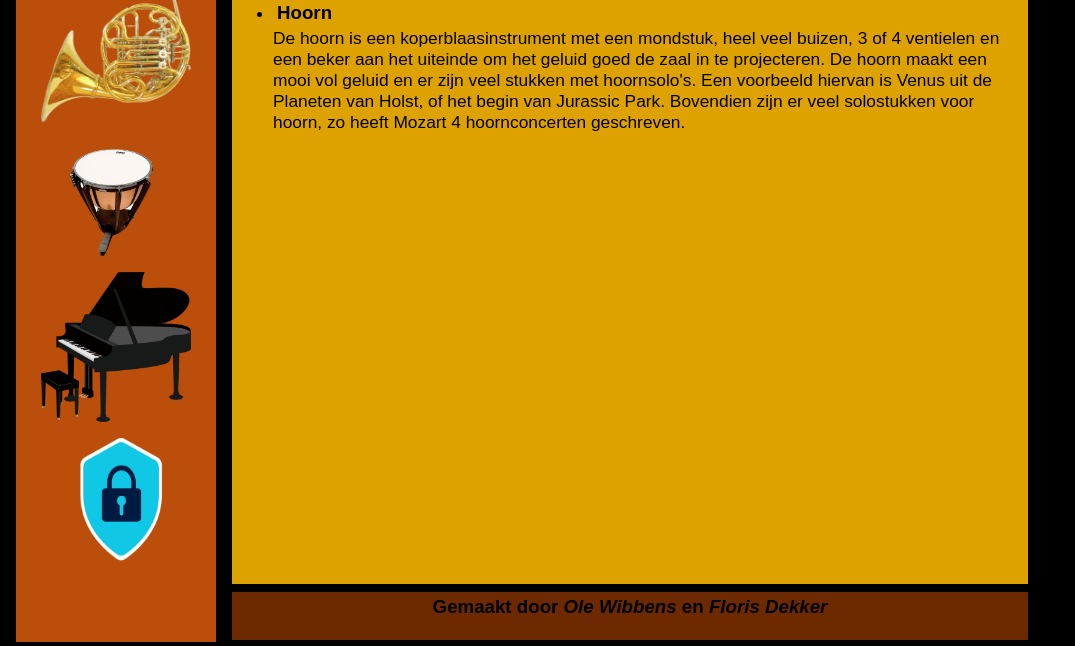
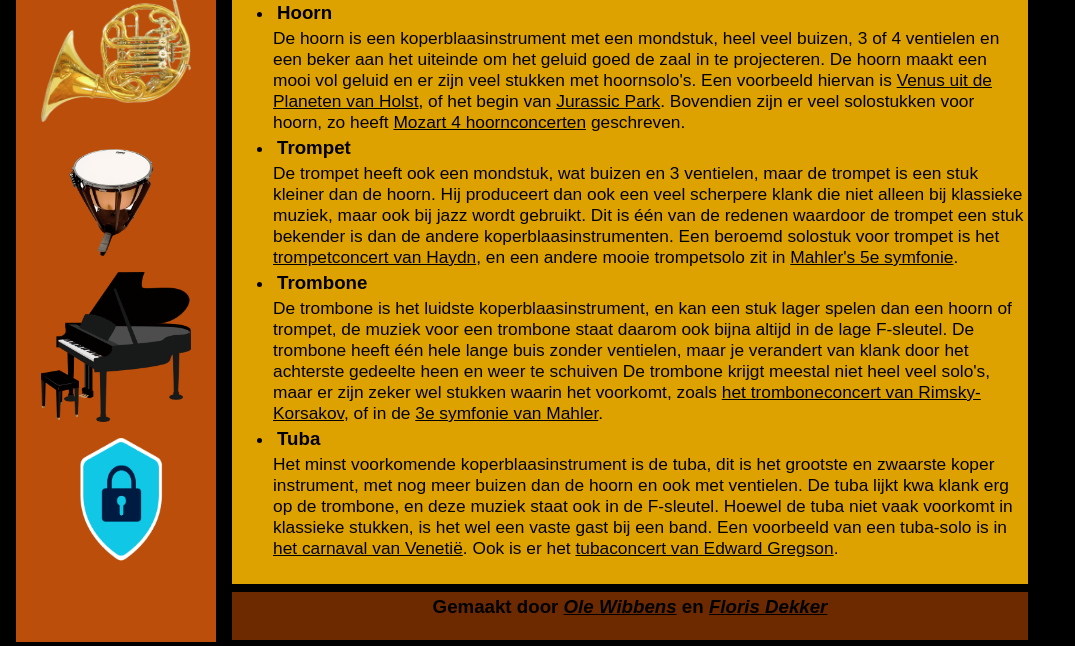
Before and after one commit to OleEsoom/2324-website-v4in2-ole-florisD, a plain HTML site: page koperblazers.html in a window 1280 px wide. Shown: the part 370-1016 px from the top of the page, without its empty margins (0-1075 px from the left). Drawn offline with Linux system fonts and the light colour scheme.

Commit message:
koperblazers klaar

```diff
--- a/koperblazers.html
+++ b/koperblazers.html
@@ -38,8 +38,26 @@
         <li>
           <h3>Hoorn</h3>
           <p>De hoorn is een koperblaasinstrument met een mondstuk, heel veel buizen, 3 of 4 ventielen en een beker aan het uiteinde om het geluid goed de zaal in te projecteren. De hoorn maakt een mooi vol geluid
-          en er zijn veel stukken met hoornsolo's. Een voorbeeld hiervan is <a href="https://www.youtube.com/watch?v=mp5gksq_OEI">Venus uit de Planeten van Holst</a>, of het begin van <a>Jurassic Park</a>. Bovendien zijn er veel solostukken voor hoorn, zo
-          heeft <a>Mozart 4 hoornconcerten</a> geschreven.
+          en er zijn veel stukken met hoornsolo's. Een voorbeeld hiervan is <a href="https://www.youtube.com/watch?v=mp5gksq_OEI">Venus uit de Planeten van Holst</a>, of het begin van <a href="https://www.youtube.com/watch?v=-NqaupGcCpw">Jurassic Park</a>. Bovendien zijn er veel solostukken voor hoorn, zo
+          heeft <a href="https://www.youtube.com/watch?v=MAekby1nvs0">Mozart 4 hoornconcerten</a> geschreven.</p>
+        </li>
+        <li>
+          <h3>Trompet</h3>
+          <p>De trompet heeft ook een mondstuk, wat buizen en 3 ventielen, maar de trompet is een stuk kleiner dan de hoorn. Hij produceert dan ook een veel scherpere klank die niet alleen bij klassieke muziek, maar ook bij jazz wordt gebruikt.
+          Dit is één van de redenen waardoor de trompet een stuk bekender is dan de andere koperblaasinstrumenten. Een beroemd solostuk voor trompet is het <a href="https://www.youtube.com/watch?v=vpFaWJQHwbA">trompetconcert van Haydn</a>, en een andere mooie trompetsolo zit
+          in <a href="https://www.youtube.com/watch?v=vOvXhyldUko">Mahler's 5e symfonie</a>.
+          </p>
+        </li>
+        <li>
+          <h3>Trombone</h3>
+          <p>De trombone is het luidste koperblaasinstrument, en kan een stuk lager spelen dan een hoorn of trompet, de muziek voor een trombone staat daarom ook bijna altijd in de lage F-sleutel. De trombone heeft één hele lange buis zonder ventielen, maar je verandert van klank door het achterste gedeelte heen en weer te schuiven
+          De trombone krijgt meestal niet heel veel solo's, maar er zijn zeker wel stukken waarin het voorkomt, zoals <a href="https://www.youtube.com/watch?v=SBVU_ejKHfI">het tromboneconcert van Rimsky-Korsakov</a>, of  in de <a href="https://www.youtube.com/watch?v=oSBfEPAnDsY">3e symfonie van Mahler</a>.
+          </p>
+        </li>
+        <li>
+          <h3>Tuba</h3>
+          <p>Het minst voorkomende koperblaasinstrument is de tuba, dit is het grootste en zwaarste koper instrument, met nog meer buizen dan de hoorn en ook met ventielen. De tuba lijkt kwa klank erg op de trombone, en deze muziek staat ook in de F-sleutel. Hoewel de tuba niet vaak voorkomt in klassieke stukken,
+          is het wel een vaste gast bij een band. Een voorbeeld van een tuba-solo is in <a href="https://www.youtube.com/watch?v=JJDTtdjkIvA">het carnaval van Venetië</a>. Ook is er het <a href="https://www.youtube.com/watch?v=7r6qw2lYkm4">tubaconcert van Edward Gregson</a>.
           </p>
         </li>
       </ul>
--- a/secties.css
+++ b/secties.css
@@ -81,8 +81,6 @@ body {
  }
  a {
   color:black;
-  text-decoration:none;
-  text-decoration:italic;
  }
  footer h3 {
   text-align:center;
```
